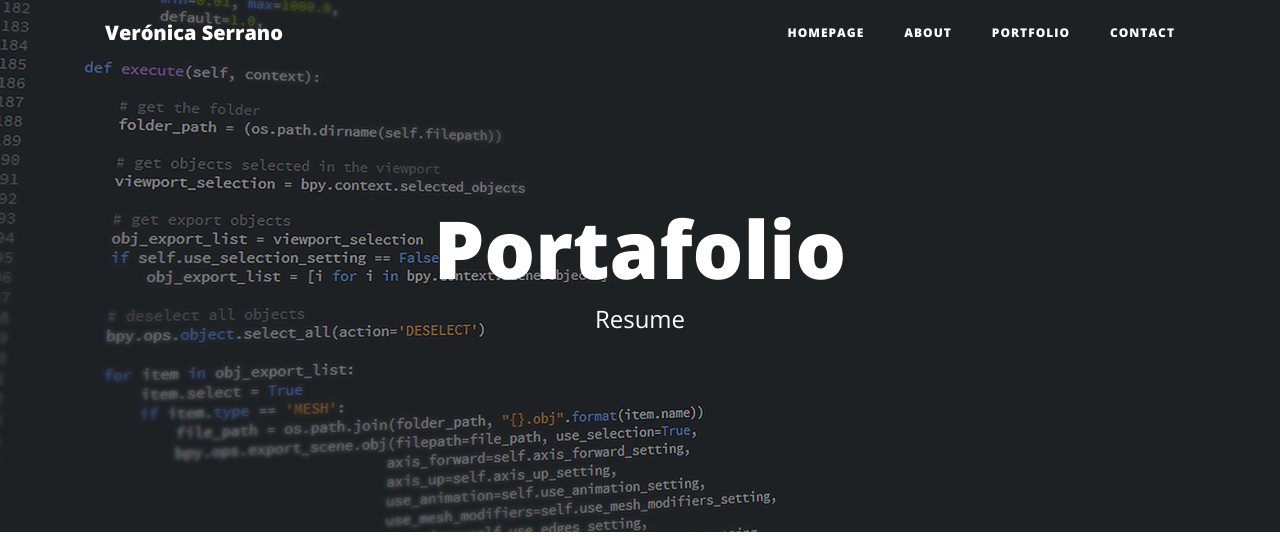
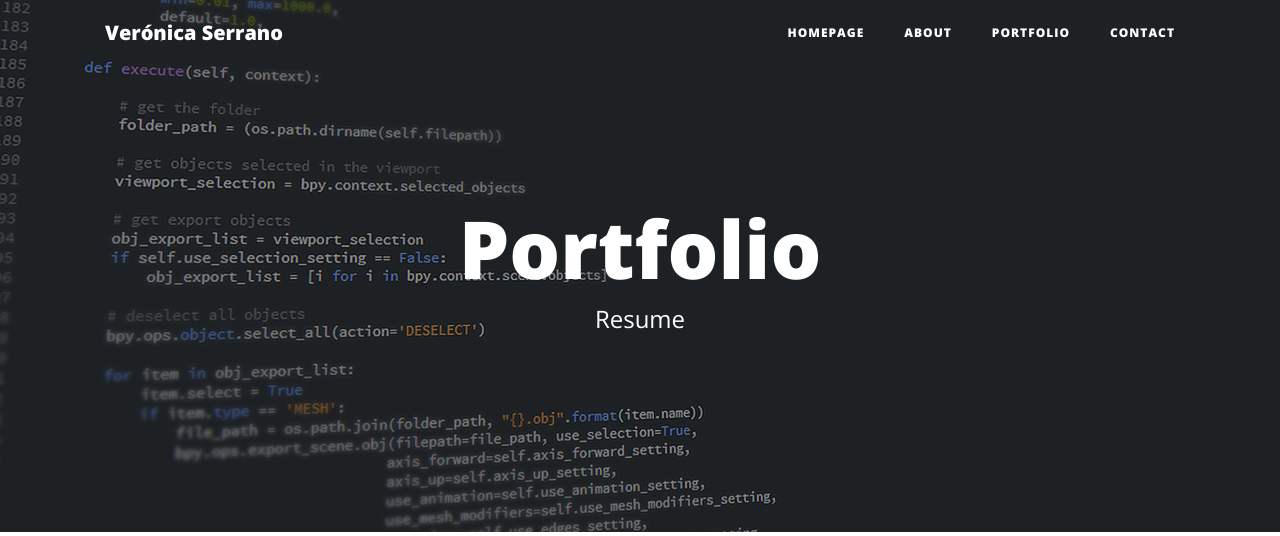
Before and after one commit to verito-stanger/web-personal-2021, a Django app: page /portfolio/ in a window 1280 px wide. Shown: the top 536 px of the page. Run offline with Django 3.2, Linux system fonts and the light colour scheme; data comes from the database, SQL or seed files in the repository; some libraries are stand-ins or nearby versions.

Commit message:
porfolio

```diff
--- a/web_personal/portfolio/templates/portfolio/portfolio.html
+++ b/web_personal/portfolio/templates/portfolio/portfolio.html
@@ -4,7 +4,7 @@
     Portfolio
 {% endblock title %}
 {% block header %}
-    <h1>Portafolio</h1>
+    <h1>Portfolio</h1>
     <span class="subheading">Resume</span>
 {% endblock header %}
 {% block backgroundimage %}{% static 'core/img/portfolio-bg.png' %}{% endblock backgroundimage %}
```
